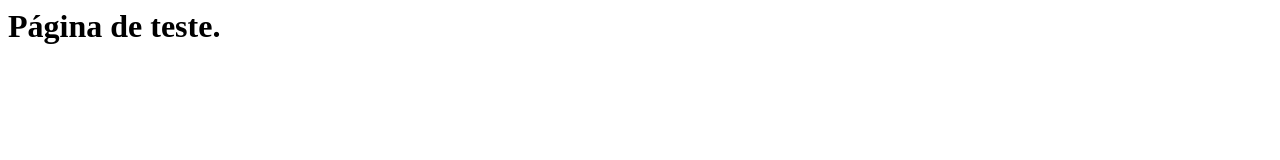
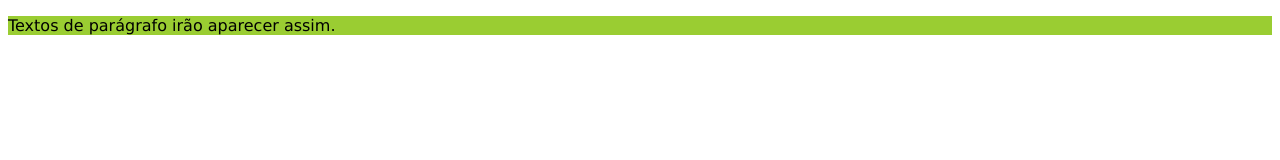
Before and after one commit to thales307/hello-world-css, a plain HTML site: page index.htm in a window 1280 px wide. Drawn offline with Linux system fonts and the light colour scheme.

Commit message:
Primeira alteração do arquivo antigo

```diff
--- a/index.htm
+++ b/index.htm
@@ -1,13 +1,13 @@
-<html>
-    <head>
-        <meta charset="UTF-8">
-        <title>
-            Página de teste
-        </title>
-    </head>
-    <body>
-        <h1>
-            Página de teste.
-        </h1>
-    </body>
+<!DOCTYPE html>
+<html lang="en">
+<head>
+    <link rel="stylesheet" type="text/css" href="style.css">
+    <meta charset="UTF-8">
+    <meta name="viewport" content="width=device-width, initial-scale=1.0">
+    <meta http-equiv="X-UA-Compatible" content="ie=edge">
+    <title>Página de teste</title>
+</head>
+<body>
+    <p>Textos de parágrafo irão aparecer assim.</p>
+</body>
 </html>
--- /dev/null
+++ b/style.css
@@ -0,0 +1,7 @@
+body {
+    font-family: Verdana, Geneva, Tahoma, sans-serif;
+}
+
+p {
+    background: yellowgreen;
+}
```
